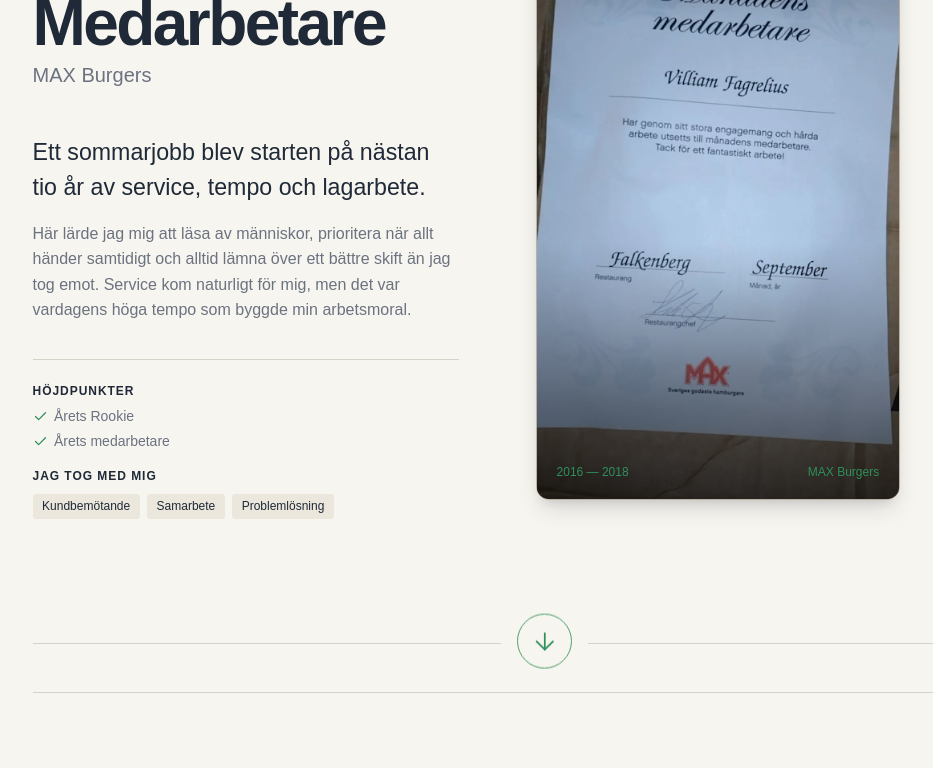
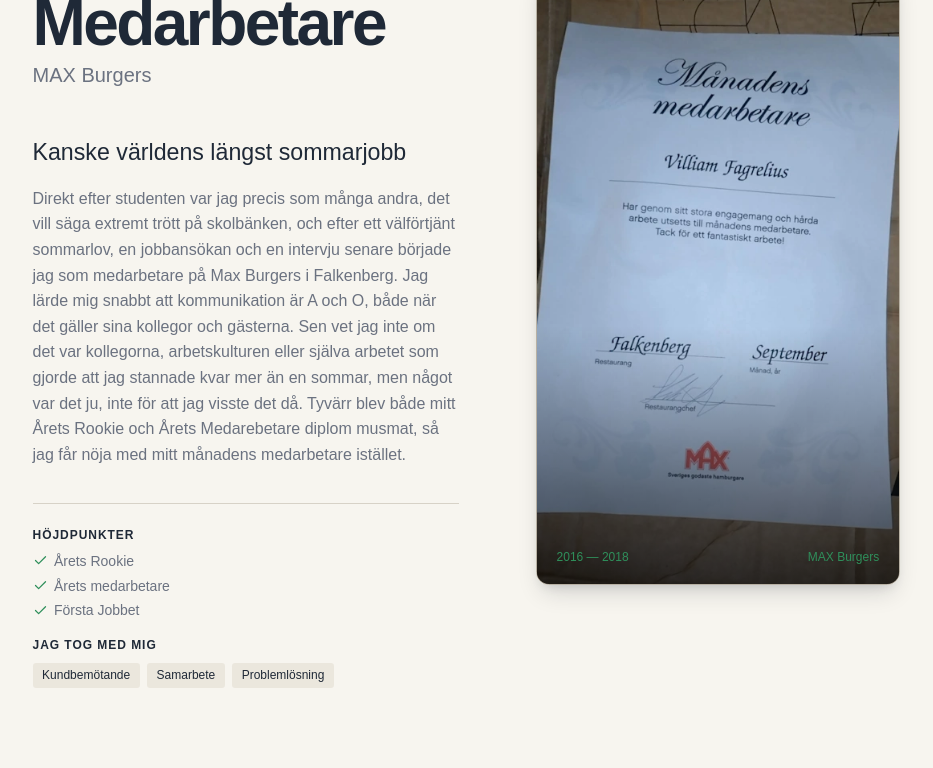
Before and after one commit to Augustvilliam/Portfolio, a React app: page /journey in a window 1280 px wide. Shown: the part 1320-2088 px from the top of the page, without its empty margins (88-1021 px from the left). Built offline with nearby package versions, Linux system fonts and the light colour scheme; the HTML template or start-up script is replaced by a standard one; a web font is replaced by a local one.

Commit message:
updated content

```diff
--- a/src/pages/JourneyPage.tsx
+++ b/src/pages/JourneyPage.tsx
@@ -36,9 +36,9 @@
         role: "Medarbetare",
         company: "MAX Burgers",
         category: "restaurang",
-        summary: "Ett sommarjobb blev starten på nästan tio år av service, tempo och lagarbete.",
-        details: "Här lärde jag mig att läsa av människor, prioritera när allt händer samtidigt och alltid lämna över ett bättre skift än jag tog emot. Service kom naturligt för mig, men det var vardagens höga tempo som byggde min arbetsmoral.",
-        highlights: ["Årets Rookie", "Årets medarbetare"],
+        summary: "Kanske världens längst sommarjobb",
+        details: "Direkt efter studenten var jag precis som många andra, det vill säga extremt trött på skolbänken, och efter ett välförtjänt sommarlov, en jobbansökan och en intervju senare började jag som medarbetare på Max Burgers i Falkenberg. Jag lärde mig snabbt att kommunikation är A och O, både när det gäller sina kollegor och gästerna. Sen vet jag inte om det var kollegorna, arbetskulturen eller själva arbetet som gjorde att jag stannade kvar mer än en sommar, men något var det ju, inte för att jag visste det då. Tyvärr blev både mitt Årets Rookie och Årets Medarebetare diplom musmat, så jag får nöja med mitt månadens medarbetare istället.",
+        highlights: ["Årets Rookie", "Årets medarbetare", "Första Jobbet"],
         skills: ["Kundbemötande", "Samarbete", "Problemlösning"],
         image: "/images/employee.webp",
         imageAlt: "Restaurangprojekt med burgare och menyer",
@@ -188,9 +188,6 @@
                             <article className="journey-chapter">
                                 <div className="journey-chapter-copy">
                                     <div className="journey-chapter-meta">
-                                        <span className="journey-chapter-number">
-                                            Kapitel {String(index + 1).padStart(2, "0")}
-                                        </span>
                                         <span className="journey-category">
                                             <CategoryIcon category={entry.category} />
                                             {categoryLabels[entry.category]}
```
